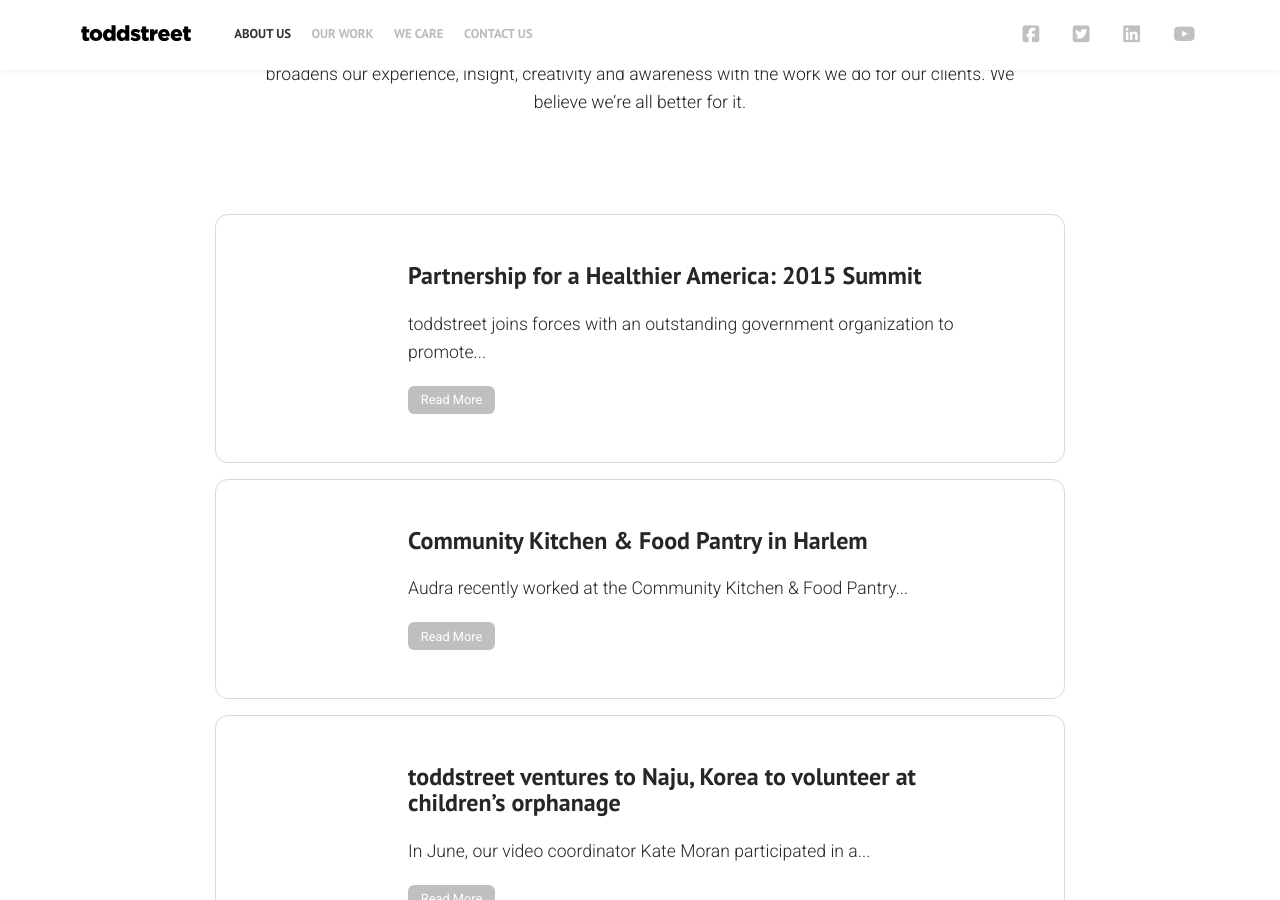
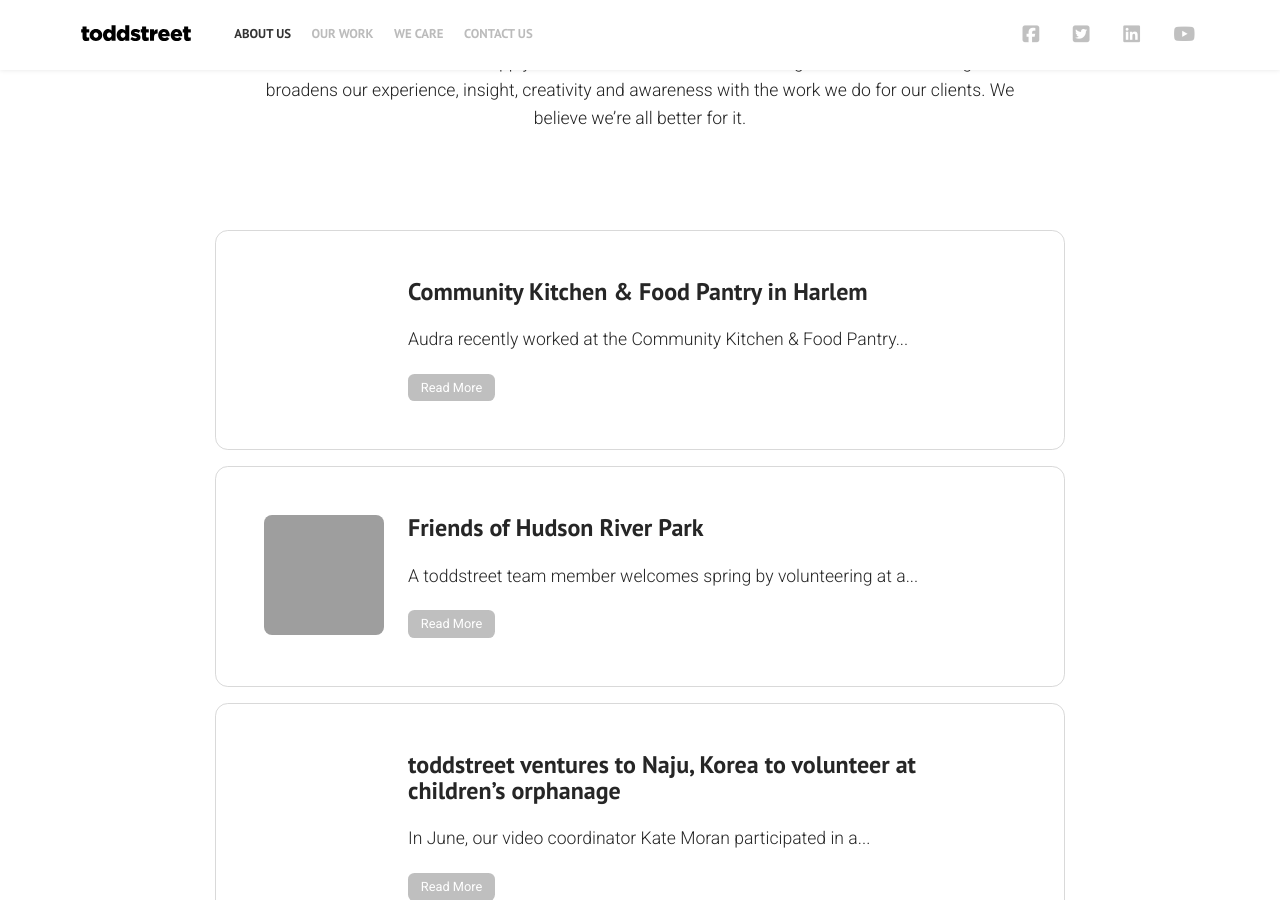
Before and after one commit to toddstreetDev/toddstreetDev.github.io, a Jekyll site: the page built from about.markdown, in a window 1280 px wide and 900 px high, scrolled down 5070 px. Built offline with Jekyll 4.4.1, drawn with Linux system fonts in a browser that asks for light colours; nearby versions of some CDN libraries; some of the changed text lies outside the part shown.

Commit message:
uremoved blog posts certain blog posts and work

```diff
--- a/_blog-posts/PFHA-2015-summit.markdown
+++ b/_blog-posts/PFHA-2015-summit.markdown
@@ -1,6 +1,7 @@
 ---
 title: 'Partnership for a Healthier America: 2015 Summit'
 cover-image: '/uploads/PFHA.png'
+published: false
 overview: true
 ---
 
--- a/_blog-posts/friends-of-hudson-river-park.markdown
+++ b/_blog-posts/friends-of-hudson-river-park.markdown
@@ -1,6 +1,7 @@
 ---
 title: Friends of Hudson River Park
 cover-image: '/uploads/hudson-river-park.png'
+overview: true
 ---
 
 A toddstreet team member welcomes spring by volunteering at a city park.
--- a/_employees/sara-goldberg.markdown
+++ b/_employees/sara-goldberg.markdown
@@ -2,7 +2,7 @@
 title: Sara Goldberg
 date: 2017-09-25 11:02:00 -04:00
 position: 16
-role: Producer
+role: Senior Producer & Account Manager
 image: "/uploads/sara-goldberg.jpg"
 department: Client Engagement
 ---
--- a/_includes/blog.html
+++ b/_includes/blog.html
@@ -4,10 +4,10 @@
 
 {% include title.html data=include.data %}
 
+{% assign posts = site.blog-posts | where_exp: 'item', 'item.published != false' %}
+
 {% if include.data.overview == true %}
-{% assign posts = site.blog-posts | where: 'overview', 'true' %}
-{% else %}
-{% assign posts = site.blog-posts %}
+{% assign posts = posts | where: 'overview', 'true' %}
 {% endif %}
   {% for post in posts %}
   <div class="post-container fade-on mobile-cancel-fade{% if forloop.last %} last{% endif %}">
--- a/_work/novo_patient_video.markdown
+++ b/_work/novo_patient_video.markdown
@@ -1,6 +1,7 @@
 ---
 title: Novo Patient Videos
 date: 2012-12-17 00:00:00 -05:00
+published: false
 position: 12
 header: Patient Videos
 work-category: Video
```
Also changed, not shown: 4 other files.
